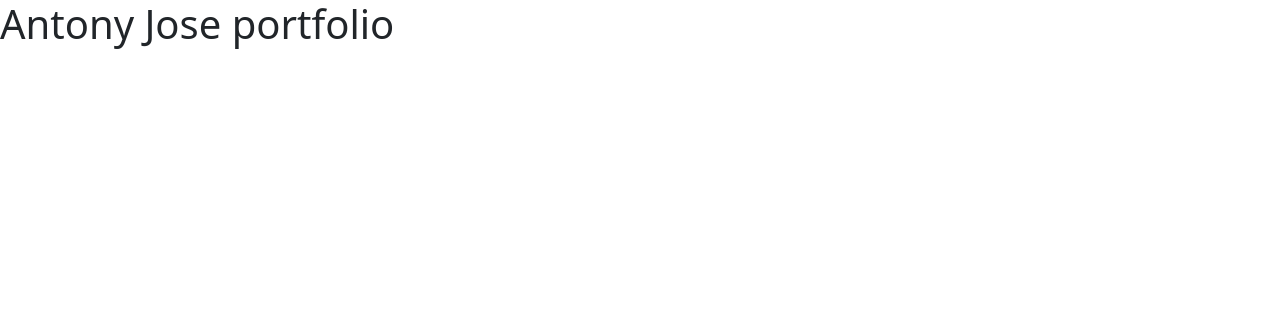
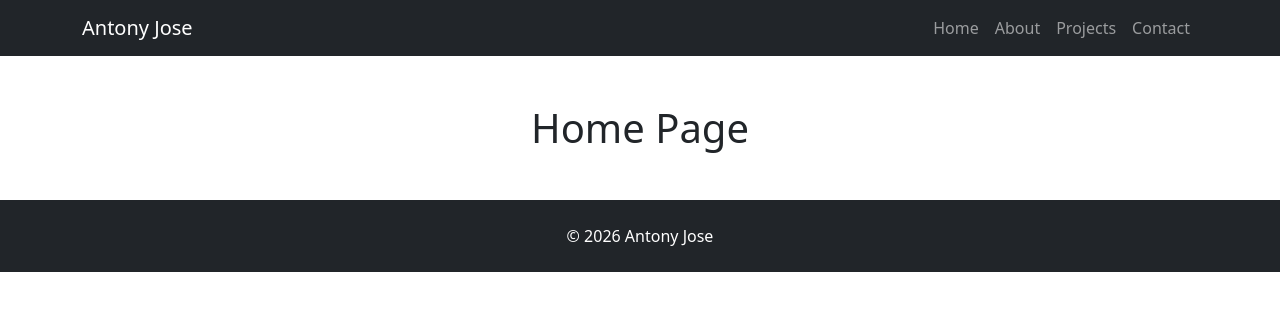
Before and after one commit to vipersolo/portfolio, a React app in the folder portfolio/: page / in a window 1280 px wide. Shown: the top 310 px of the page. Built offline with nearby package versions, Linux system fonts and the light colour scheme; the HTML template or start-up script is replaced by a standard one.

Commit message:
routing, navbar, footer, 404 page done.

```diff
--- a/portfolio/src/App.jsx
+++ b/portfolio/src/App.jsx
@@ -1,8 +1,34 @@
+import { BrowserRouter, Routes, Route } from "react-router-dom";
+
+import Home from "./pages/Home/Home";
+import NotFound from "./pages/NotFound/NotFound";
+
+import NavigationBar from "./components/Navbar/Navbar";
+import Footer from "./components/Footer/Footer";
+
 function App() {
   return (
-    <>
-      <h1>Antony Jose portfolio</h1>
-    </>
+    <BrowserRouter>
+
+      <NavigationBar />
+
+      <Routes>
+
+        <Route
+          path="/"
+          element={<Home />}
+        />
+
+        <Route
+          path="*"
+          element={<NotFound />}
+        />
+
+      </Routes>
+
+      <Footer />
+
+    </BrowserRouter>
   );
 }
 
--- /dev/null
+++ b/portfolio/src/components/Footer/Footer.jsx
@@ -0,0 +1,9 @@
+const Footer = () => {
+  return (
+    <footer className="text-center py-4 mt-5 bg-dark text-white">
+      © {new Date().getFullYear()} Antony Jose
+    </footer>
+  );
+};
+
+export default Footer;
--- /dev/null
+++ b/portfolio/src/components/Navbar/Navbar.jsx
@@ -0,0 +1,48 @@
+import { Navbar, Nav, Container } from "react-bootstrap";
+
+const NavigationBar = () => {
+  return (
+    <Navbar
+      bg="dark"
+      variant="dark"
+      expand="lg"
+      sticky="top"
+    >
+      <Container>
+
+        <Navbar.Brand href="/">
+          Antony Jose
+        </Navbar.Brand>
+
+        <Navbar.Toggle />
+
+        <Navbar.Collapse>
+
+          <Nav className="ms-auto">
+
+            <Nav.Link href="/">
+              Home
+            </Nav.Link>
+
+            <Nav.Link href="#about">
+              About
+            </Nav.Link>
+
+            <Nav.Link href="#projects">
+              Projects
+            </Nav.Link>
+
+            <Nav.Link href="#contact">
+              Contact
+            </Nav.Link>
+
+          </Nav>
+
+        </Navbar.Collapse>
+
+      </Container>
+    </Navbar>
+  );
+};
+
+export default NavigationBar;
--- /dev/null
+++ b/portfolio/src/pages/NotFound/NotFound.jsx
@@ -0,0 +1,19 @@
+import { Link } from "react-router-dom";
+
+const NotFound = () => {
+  return (
+    <div className="text-center mt-5">
+      <h1>404</h1>
+      <h3>Page Not Found</h3>
+
+      <Link
+        to="/"
+        className="btn btn-dark mt-3"
+      >
+        Go Home
+      </Link>
+    </div>
+  );
+};
+
+export default NotFound;
--- /dev/null
+++ b/portfolio/src/pages/home/Home.jsx
@@ -0,0 +1,11 @@
+const Home = () => {
+    return (
+        <>
+            <h1 className="text-center mt-5">
+                Home Page
+            </h1>
+        </>
+    );
+};
+
+export default Home;
```
